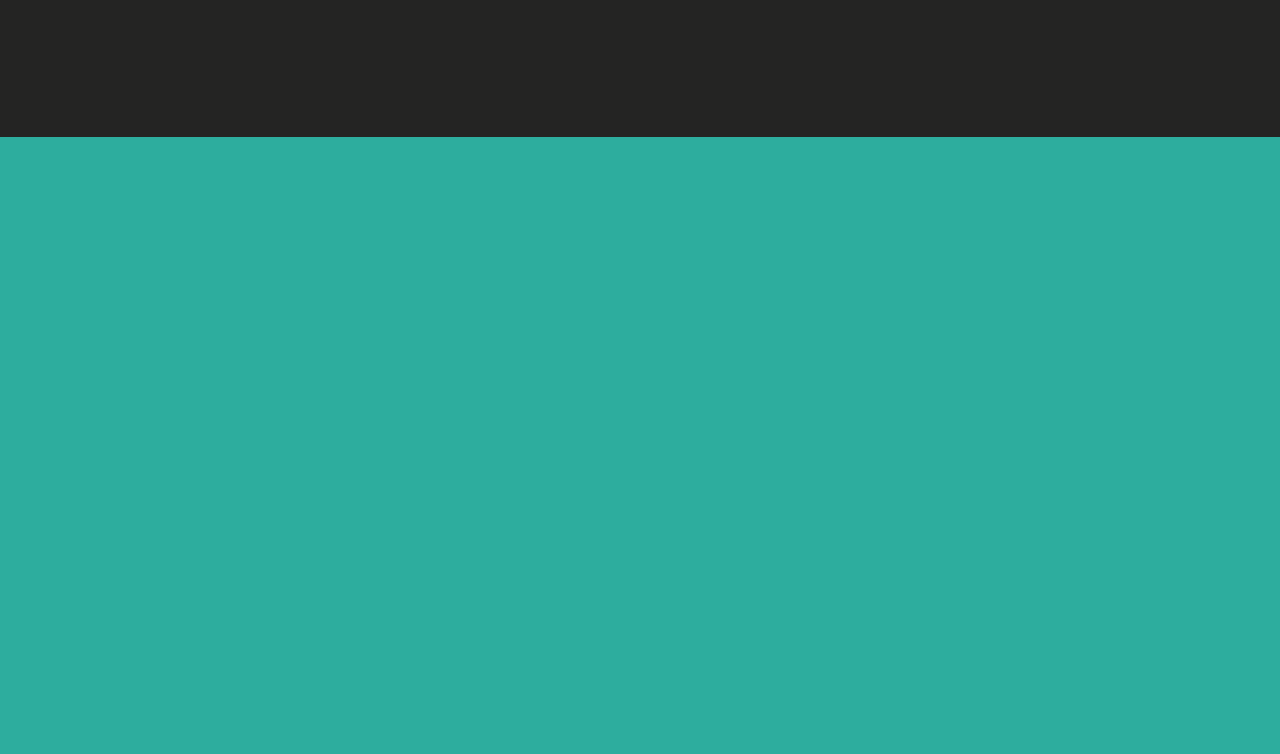
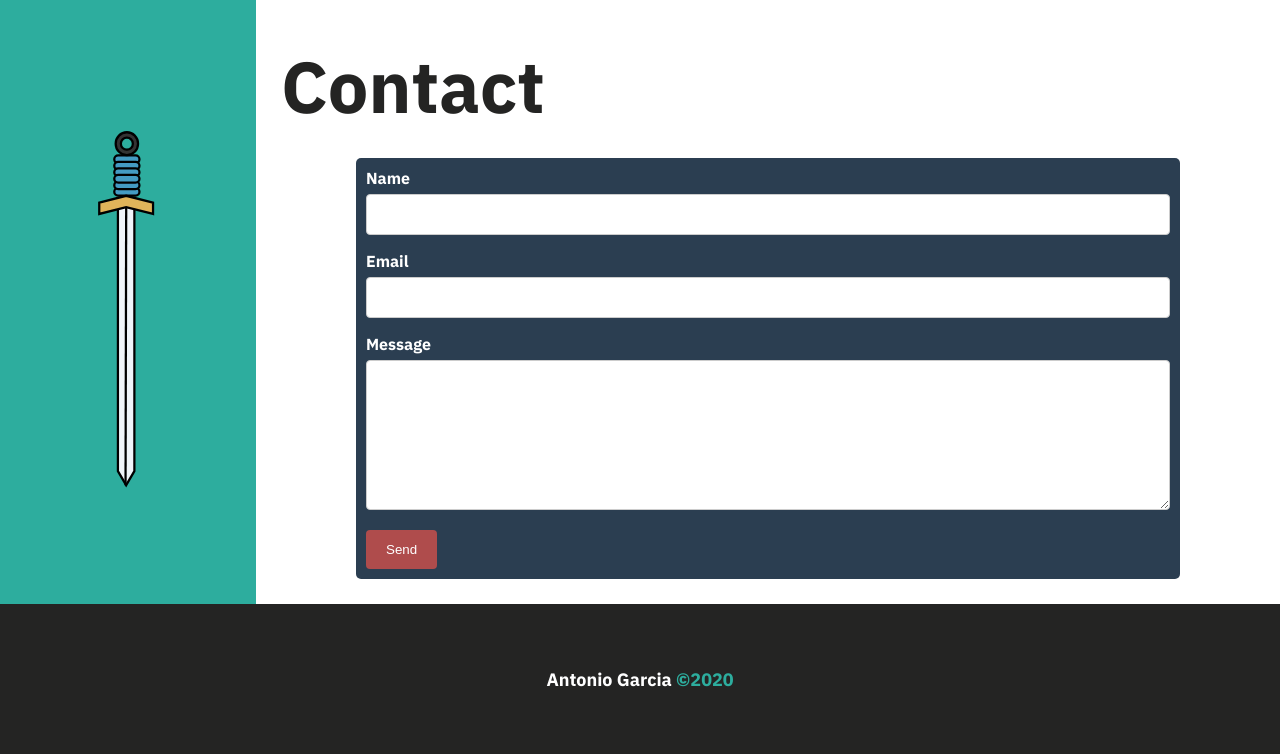
Before and after one commit to lantoniogc/lantoniogc.github.io, a plain HTML site: page index.html in a window 1280 px wide. Shown: the part 2011-2765 px from the top of the page. Before the commit the page ends 2148 px from the top, so only its background shows below. Drawn offline with Linux system fonts and the light colour scheme.

Commit message:
Contact section added. Readme updated.

```diff
--- a/css/style.css
+++ b/css/style.css
@@ -21,6 +21,13 @@ footer {
   width: 100%;
   height: 150px;
   background-color: #242423;
+  display: flex;
+  align-items: center;
+  justify-content: center;
+}
+
+footer h4 {
+  color: white;
 }
 
 h1 {
@@ -213,6 +220,42 @@ h4 {
   text-decoration: none;
 }
 
+/* Contact */
+
+input[type='text'],
+select,
+textarea {
+  width: 100%;
+  padding: 12px;
+  border: 1px solid #ccc;
+  border-radius: 4px;
+  box-sizing: border-box;
+  margin-top: 6px;
+  margin-bottom: 16px;
+  resize: vertical;
+}
+
+input[type='submit'] {
+  background-color: #af4c4c;
+  color: white;
+  padding: 12px 20px;
+  border: none;
+  border-radius: 4px;
+  cursor: pointer;
+}
+
+input[type='submit']:hover {
+  background-color: #c56f6f;
+}
+
+.contact-container {
+  border-radius: 5px;
+  background-color: #2b3e51;
+  color: white;
+  padding: 10px;
+  margin: 25px 100px 25px 100px;
+}
+
 /* SVG Specific classes */
 
 .dev {
@@ -244,6 +287,10 @@ h4 {
   padding-right: 25px;
 }
 
+.pt-25 {
+  padding-right: 25px;
+}
+
 @media screen and (max-width: 1200px) {
   h1 {
     font-size: 64px;
@@ -263,9 +310,17 @@ h4 {
   }
 
   /* Skills */
-
   .container .card {
     width: 33%;
+  }
+
+  /* Contact */
+  .contact-container {
+    border-radius: 5px;
+    background-color: #2b3e51;
+    color: white;
+    padding: 10px;
+    margin: 25px 50px 25px 50px;
   }
 }
 
@@ -326,6 +381,11 @@ h4 {
     padding-top: 0px;
   }
 
+  /* Contact */
+  .contact-container {
+    margin: 25px;
+  }
+
   /* SVG Specific classes */
   .devMobile-wrapper {
     text-align: center;
--- a/index.html
+++ b/index.html
@@ -72,8 +72,7 @@
                     </li>
                     <li>
                       <h4 class="pb-10">
-                        I have an ability to learn rapidly and adapt quickly to
-                        changing situations
+                        I think it's very important to have a feedback loop
                       </h4>
                     </li>
                     <li>
@@ -119,7 +118,7 @@
             <img src="img/DevSoloV3.svg" alt="" srcset="" class="dev" />
           </div>
           <div class="second-box">
-            <h1 class="pl-25 pr-25">Projects</h1>
+            <h1 class="pl-25 pr-25 pt-25">Projects</h1>
             <div class="pt-25 pl-25" id="myBtnContainer">
               <button
                 class="btn-filter active"
@@ -308,7 +307,7 @@
             <img src="img/DevRock.svg" alt="" srcset="" class="dev" />
           </div>
           <div class="second-box">
-            <h1 class="pl-25 pr-25">Skills</h1>
+            <h1 class="pl-25 pr-25 pt-25">Skills</h1>
             <h2 class="pl-25 pr-25">Programming languages</h2>
             <!-- Python -->
             <div class="container">
@@ -481,8 +480,38 @@
           </div>
         </div>
       </section>
+      <section class="contact" id="contact">
+        <div class="flex-container">
+          <div class="first-box">
+            <img src="img/SwordV2.svg" alt="" srcset="" class="dev" />
+          </div>
+          <div class="second-box">
+            <h1 class="pl-25 pr-25 pt-25">Contact</h1>
+            <div class="contact-container">
+              <form action="https://formspree.io/xqkyewdd" method="POST">
+                <label for="name">Name</label>
+                <input type="text" id="name" name="name" />
+
+                <label for="email">Email</label>
+                <input type="text" id="email" name="_replyto" />
+
+                <label for="subject">Message</label>
+                <textarea
+                  id="message"
+                  name="message"
+                  style="height: 150px;"
+                ></textarea>
+
+                <input type="submit" value="Send" />
+              </form>
+            </div>
+          </div>
+        </div>
+      </section>
     </div>
-    <footer></footer>
+    <footer>
+      <h4>Antonio Garcia <span style="color: #2dad9e;">©2020</span></h4>
+    </footer>
     <script src="js/projects.js"></script>
   </body>
 </html>
```
Also changed, not shown: img/iconfinder/iconfinder-all.svg (deleted), 1 other file.
